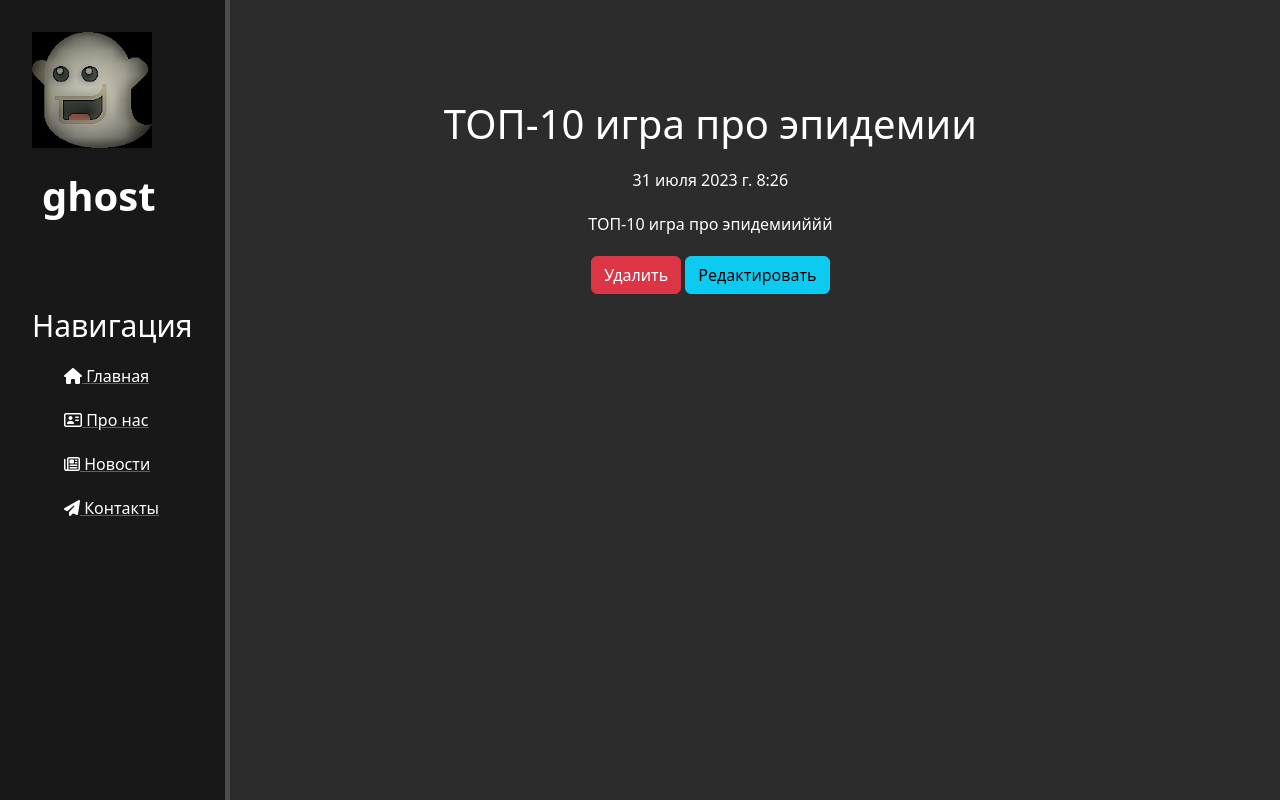
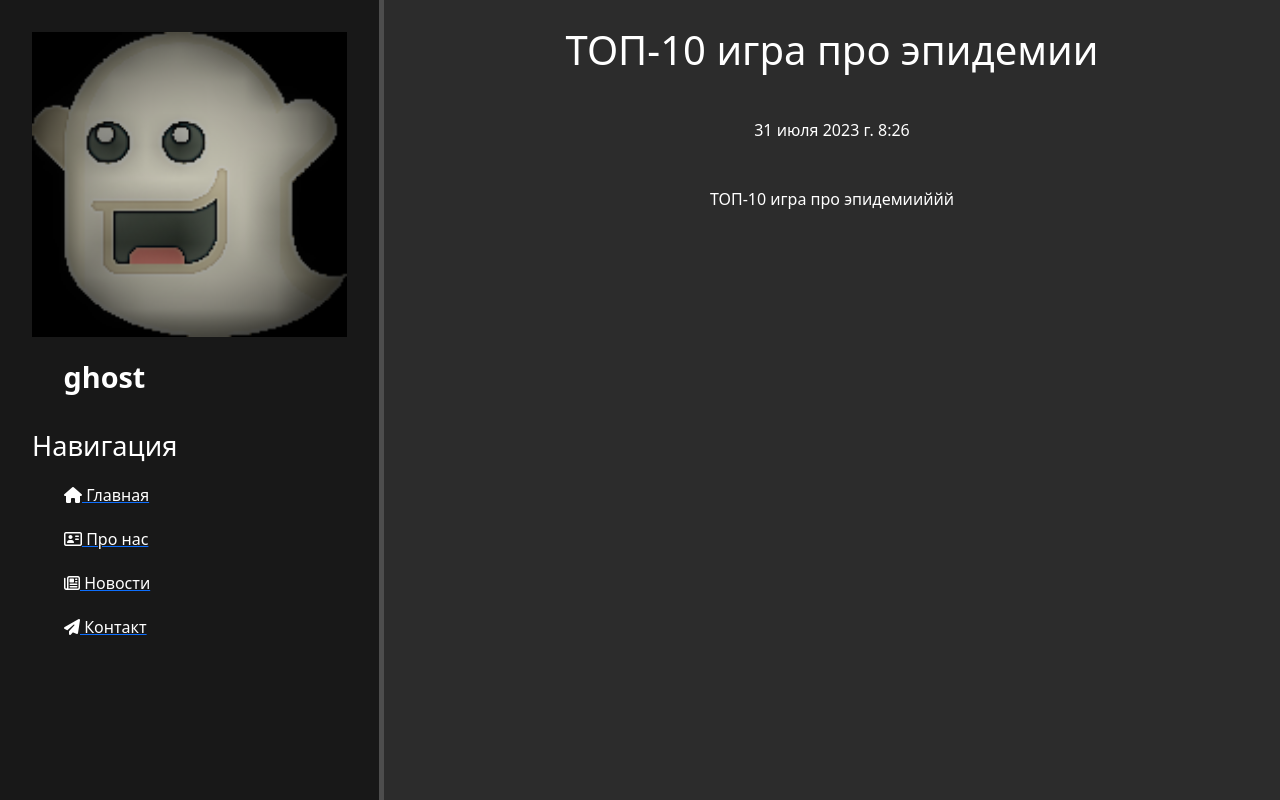
Before and after one commit to perep111/web-app, a Django app: page /news/2 in a window 1280 px wide. Run offline with Django 4.2, Linux system fonts and the light colour scheme; data comes from the database, SQL or seed files in the repository.

Commit message:
настроил для мобилок, добавил фавикон, убрал кнопку "домой" из контактов, убрал кнопки "удалить" и "редактировать" из новостей

```diff
--- a/main/templates/main/cont.html
+++ b/main/templates/main/cont.html
@@ -6,8 +6,8 @@
     <div class="features">
         <h1>Контакты</h1>
         <p>наш телеграм бот для VPN </p>
-        <a href="https://t.me/free_VIP_VPN_bot"><button class="btn btn-danger">VPN бот</button></a><br>
+        <a href="https://t.me/free_VIP_VPN_bot"><button class="btn btn-danger">____VPN бот____</button></a><br>
         <br>
-        <a href="{% url 'home' %}"><button class="btn btn-danger">Домой</button></a>
+<!--        <a href="{% url 'home' %}"><button class="btn btn-danger">Домой</button></a>-->
     </div>
 {% endblock %}
--- a/main/templates/main/layout.html
+++ b/main/templates/main/layout.html
@@ -8,6 +8,7 @@
     <meta http-equiv="X-UA-Compatible" content="ie=edge">
     <title>{% block title %}{% endblock %}</title>
     <link rel="icon" type="image/vnd.microsoft.icon" href="/favicon.ico" />
+    <link rel="shortcut icon" href="{% static 'main/img/icons8.png' %}" type="image/x-icon">
     <link rel="stylesheet" href="https://cdn.jsdelivr.net/npm/bootstrap@5.2.3/dist/css/bootstrap.min.css">
     <link rel="stylesheet" href="{% static 'main/css/main.css' %}">
     <link rel="stylesheet" href="https://use.fontawesome.com/releases/v6.4.0/css/all.css">
@@ -21,7 +22,7 @@
             <a href="{% url 'home' %}"><li><i class="fa-solid fa-house"></i> Главная</li></a>
             <a href="{% url 'about' %}"><li><i class="fa-sharp fa-regular fa-address-card"></i> Про нас</li></a>
             <a href="{% url 'news_home' %}"><li><i class="fa-regular fa-newspaper"></i> Новости</li></a>
-            <a href="{% url 'cont' %}"><li><i class="fa-solid fa-paper-plane"></i> Контакты</li></a>
+            <a href="{% url 'cont' %}"><li><i class="fa-solid fa-paper-plane"></i> Контакт</li></a>
 <!--            <a href="{% url 'create' %}"><li><button class="btn btn-info"><i class="fas fa-plus-circle"></i>Добавить запись</button></li></a>-->
         </ul>
     </aside>
--- a/news/templates/news/details_view.html
+++ b/news/templates/news/details_view.html
@@ -7,7 +7,7 @@
         <h1>{{ article.title }}</h1>
         <p>{{ article.date }}</p>
         <p id="news-text">{{ article.full_text }}</p>
-        <a href="{% url 'news-delete' article.id %}" class="btn btn-danger">Удалить</a>
-        <a href="{% url 'news-update' article.id %}" class="btn btn-info">Редактировать</a>
+<!--        <a href="{% url 'news-delete' article.id %}" class="btn btn-danger">Удалить</a>-->
+<!--        <a href="{% url 'news-update' article.id %}" class="btn btn-info">Редактировать</a>-->
     </div>
 {% endblock %}
--- a/static/main/css/main.css
+++ b/static/main/css/main.css
@@ -5,7 +5,7 @@ body {
 aside {
     float: left;
     background: #181818;
-    width: 18%;
+    width: 30%;
     padding: 2.5%;
     height: 100vh;
     color: #fff;
@@ -13,21 +13,21 @@ aside {
 }
 
 aside img {
-    width: 120px;
+    width: 100%;
     float: left;
 }
 
 aside .logo {
-    font-size: 40px;
-    margin-left: 10px;
+    font-size: 180%;
+    margin-left: 10%;
     font-weight: bold;
     position: relative;
     top: 18px;
 }
 
 aside h3 {
-    margin-top: 100px;
-    font-size: 30px;
+    margin-top: 50px;
+    font-size: 170%;
 }
 
 aside ul {list-style: none}
@@ -47,25 +47,26 @@ aside ul li:hover, aside ul a:hover {
 main .features {
     float: left;
     color: #fff;
-    margin-top: 100px;
+    margin-top: 2%;
     text-align: center;
-    width: 75%;
+    width: 70%;
 }
 
 main .features h1, {
-    font-size: 55px;
+    font-size: 50%;
     position: relative;
-    right: -5px;
+    right: -2%;
 }
-main .features p {max-width: 600px; margin: 20px auto;}
+main .features p {max-width: 75%; margin: 5% auto;}
 
 .alert-warning {
-    float: left;
+    float: center;
     clear: both;
-    width: 450px;
-    margin: 20px 35%;
+    width: 60%;
+    margin: 5% 20%;
     text-align: left;
 }
+
 
 form {
     margin-left: 32%;
@@ -75,9 +76,9 @@ form {
 
 #news-text {
     color: #fff;
-    max-width: 700px;
-    margin: 20px auto;
-    margin-top: 20px;
+    max-width: 75%;
+    margin: 1% auto;
+    margin-top: 5%;
     text-align: center;
-    width: 75%;
+    width: 100%;
 }
```
